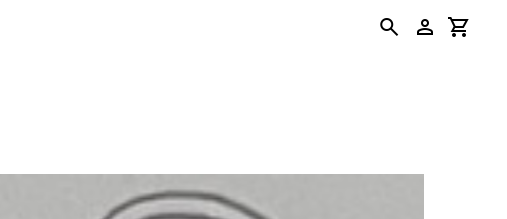
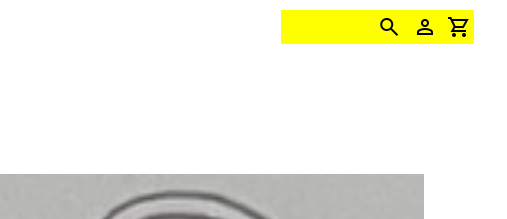
Before and after one commit to zina-kk/ENVIE, a plain HTML site: page index.html in a window 1280 px wide. Shown: the top 219 px of the page, 456-963 px from the left. Drawn offline with nearby package versions, Linux system fonts and the light colour scheme.

Commit message:
Update ENVIE.css

```diff
--- a/css/ENVIE.css
+++ b/css/ENVIE.css
@@ -14,7 +14,7 @@ header {display: flex; align-items: center; padding: 10px;}
 
 header nav:first-child {flex: 2; display: flex; align-items: center;}
 
-header nav:last-child {flex: 1;text-align: right;}
+header nav:last-child {flex: 1;text-align: right; background:yellow;}
 
 header button {background: none; border: none; padding: 5px;}
 
```
